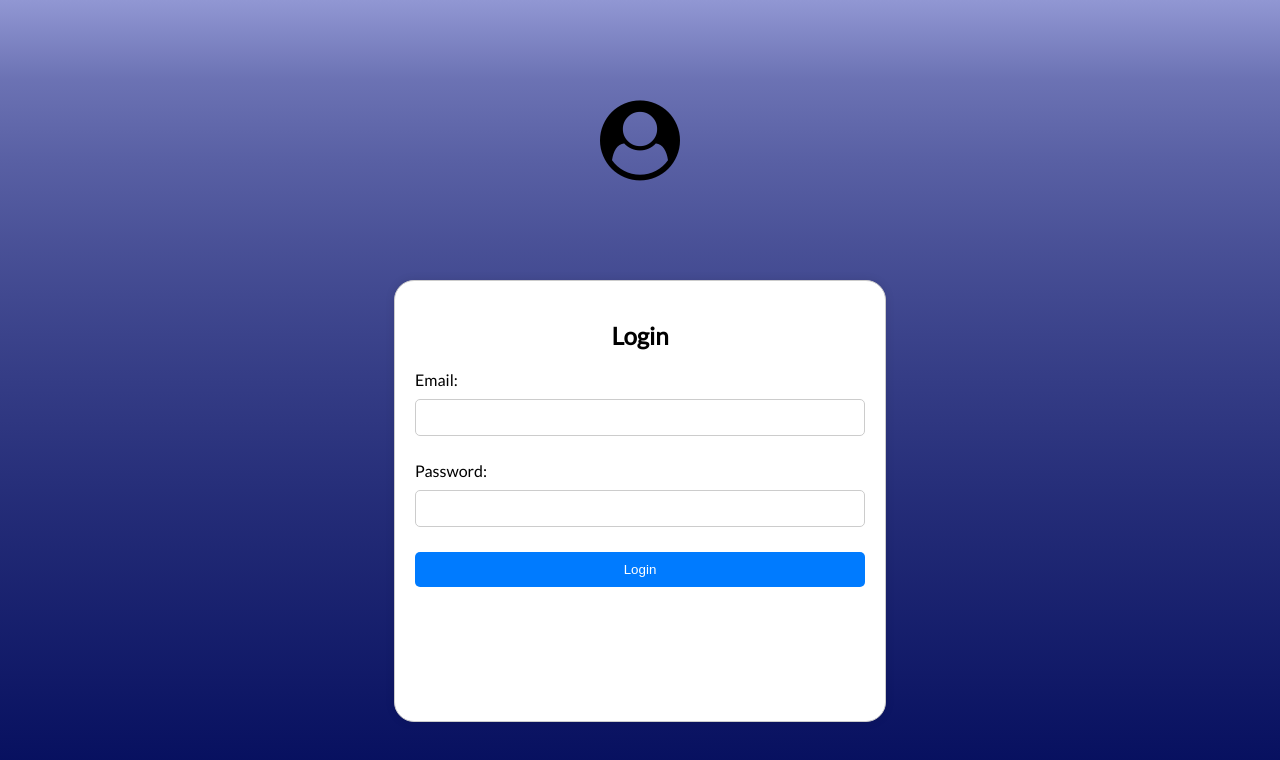
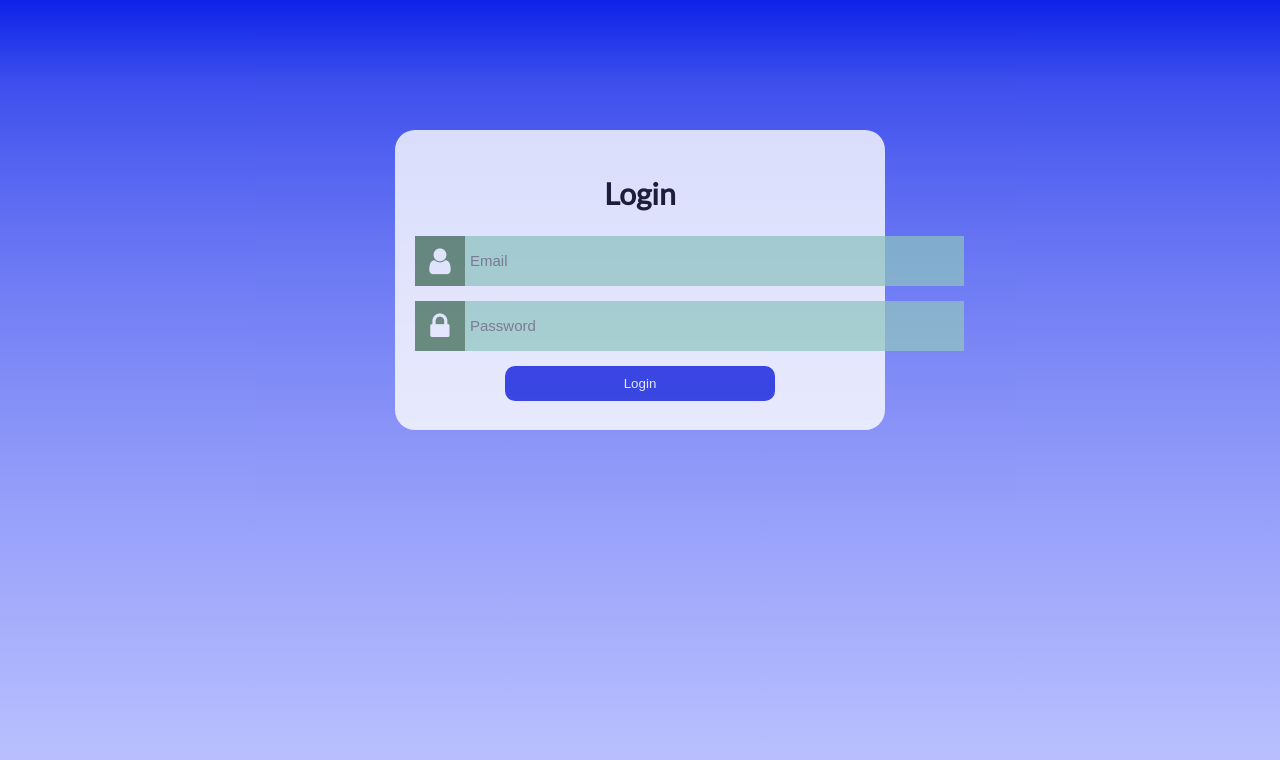
Before and after one commit to StrataLink/ScribeAI, a React (Create React App) app in the folder client/: page /login in a window 1280 px wide. Shown: the top 760 px of the page. Built offline with nearby package versions, Linux system fonts and the light colour scheme.

Commit message:
Login and Register Page DONE!!

```diff
--- a/client/src/pages/LoginPage.css
+++ b/client/src/pages/LoginPage.css
@@ -1,45 +1,51 @@
 .login-main{
-  background-color: #9197d3;
+  background-color: #010d8d;
   width: 100%;
   height: 100vh;
-  background: linear-gradient(#9197d3, 30%, #030C5C);
+  background: linear-gradient(#0017e6, 30%, #bcc2ff);
+  opacity: 95%;
   position: absolute;
   font-family: Lato;
+  color: black;
   }
 
-.userL{
+.user{
   align-items: center;
   text-align: center;
-  margin-top: 100px;
-  position: positio;
+  position: position;
+  display: flex;
 }
-.fa-user-circle{
-  font-size: 80px;
+
+.fa-user{
+  font-size: 30px;
   position: relative;
-  width: 80%;
+  background-color: rgba(48, 101, 45, 0.781);
+  padding: 10px;
+  color: white;
+  height: auto;
+  width: 30px;
 }
 
 .login-container {
     width: 450px;
-    height: 400px;
+    height: 260px;
     position: relative;
-    margin-top: 100px;
+    margin-top: 130px;
     margin-left: auto;
     margin-right: auto;
     padding: 20px;
-    border: 1px solid #ccc;
     border-radius: 20px;
-    box-shadow: 0 0 10px rgba(0, 0, 0, 0.1);
-    background-color: #fff;
+    background-color: white;
+    opacity: 80%
+   /* background-color: rgba(255, 255, 255, 0.553);
+     background-image: url("../images/background2.png");
+    box-shadow: 0px 10px 50px 40px rgba(74, 197, 148, 0.409);*/
   }
 
   .login-container h2 {
-    margin-bottom: 20px;
     text-align: center;
-  }
-
-  .form-groupL {
-    margin-bottom: 15px;
+    color: rgb(0, 0, 0);
+    font-size: 30px;
   }
 
   .form-groupL label {
@@ -47,21 +53,33 @@
   }
 
   .form-groupL input {
-    width: 95%;
-    margin-top: 10px;
-    padding: 10px;
-    border: 1px solid #ccc;
-    border-radius: 5px;
-    margin-bottom: 10px;
+    width: 234%;
+    height: 40px;
+    border:none;
+    color: rgb(255, 255, 255);
+    font-size: 15px;
+    padding: 5px;
+    background-color: #91d3afb8;
+  }
+  .spaceL{
+    margin-bottom: 15px;
   }
 
-  button[type="submit"] {
+  .buttL {
     display: block;
     width: 100%;
     padding: 15px;
-    background-color: #007bff;
-    color: #fff;
-    border: none;
+    color: rgba(68, 41, 165, 0.8);
     border-radius: 5px;
     cursor: pointer;
   }
+
+  .fa-lock{
+    font-size: 30px;
+    position: relative;
+    background-color: rgba(48, 101, 45, 0.781);
+    padding: 10px;
+    color: white;
+    height: auto;
+    width: 30px;
+  }
--- a/client/src/pages/LoginPage.jsx
+++ b/client/src/pages/LoginPage.jsx
@@ -16,29 +16,36 @@ function LoginPage() {
 
   return (
     <div className="login-main">
-      <div className="userL"><i className="fa fa-user-circle"></i></div>
       <div className="login-container">
         <h2>Login</h2>
         <form onSubmit={handleLogin}>
+        <div className="user">
+          <i className="fa fa-user"></i>
           <div className="form-groupL">
-            <label>Email:</label>
             <input
               type="email"
               value={email}
               onChange={e => setEmail(e.target.value)}
               required
+              placeholder="Email"
             />
+            </div>
           </div>
+          <div className="spaceL"></div>
+          <div className="user">
+            <i className="fa fa-lock"></i>
           <div className="form-groupL">
-            <label>Password:</label>
             <input
               type="password"
               value={password}
               onChange={e => setPassword(e.target.value)}
               required
+              placeholder="Password"
             />
+            </div>
           </div>
-          <button type="submit" onClick={() => navigate("/main")}>
+          <div className="spaceL"></div>
+          <button className="buttL" type="submit" onClick={() => navigate("/main")}>
             Login
           </button>
         </form>
--- a/client/src/pages/RegisterPage.css
+++ b/client/src/pages/RegisterPage.css
@@ -3,12 +3,13 @@
   width: 100%;
   height: 100vh;
   background: linear-gradient(#bcc2ff, 30%, #0017e6);
+  opacity: 95%;
   position: absolute;
   font-family: Lato;
 }
 
 .register-container {
-    max-width: 500px;
+    max-width: 450px;
     position: relative;
     margin-top: 100px;
     margin-left: auto;
@@ -18,6 +19,7 @@
     border-radius: 10px;
     box-shadow: 0 0 10px rgba(0, 0, 0, 0.1);
     background-color: #fff;
+    opacity: 80%;
   }
 
   .register-container h2 {
@@ -25,6 +27,32 @@
     text-align: center;
   }
 
+  .userR{
+    align-items: center;
+    text-align: center;
+    position: position;
+    display: flex;
+  }
+
+  .fa-envelope{
+    font-size: 30px;
+    position: relative;
+    background-color: rgba(48, 101, 45, 0.781);
+    padding: 10px;
+    color: white;
+    height: auto;
+    width: 30px;
+  }
+
+  .fa-unlock-alt{
+    font-size: 30px;
+    position: relative;
+    background-color: rgba(48, 101, 45, 0.781);
+    padding: 10px;
+    color: white;
+    height: auto;
+    width: 30px;
+  }
   .form-groupR {
     margin-bottom: 15px;
   }
@@ -35,19 +63,26 @@
   }
 
   .form-groupR input {
-    width: 95%;
-    padding: 10px;
-    border: 1px solid #ccc;
-    border-radius: 5px;
+    margin-top: 15px;
+    width: 234%;
+    height: 40px;
+    border:none;
+    color: rgb(255, 255, 255);
+    font-size: 15px;
+    padding: 5px;
+    background-color: #91d3afb8;
   }
 
   button[type="submit"] {
     display: block;
-    width: 100%;
+    width: 60%;
     padding: 10px;
-    background-color: #007bff;
+    background-color: #1e2bdd;
     color: #fff;
     border: none;
-    border-radius: 5px;
+    border-radius: 10px;
     cursor: pointer;
+    margin-left: auto;
+    margin-right: auto;
+    margin-top: 10px;
   }
--- a/client/src/pages/RegisterPage.jsx
+++ b/client/src/pages/RegisterPage.jsx
@@ -18,32 +18,41 @@ function RegisterPage() {
     <div className="register-container">
       <h2>Register</h2>
       <form onSubmit={handleRegister}>
+        <div className="userR">
+          <i className="fa fa-envelope"></i>
         <div className="form-groupR">
-          <label>Email:</label>
           <input
             type="email"
             value={email}
             onChange={e => setEmail(e.target.value)}
             required
+            placeholder="Email"
           />
         </div>
+        </div>
+        <div className="userR">
+          <i className="fa fa fa-unlock-alt"></i>
         <div className="form-groupR">
-          <label>Password:</label>
           <input
             type="password"
             value={password}
             onChange={e => setPassword(e.target.value)}
             required
+            placeholder="Password"
           />
         </div>
+        </div>
+        <div className="userR">
+          <i className="fa fa-lock"></i>
         <div className="form-groupR">
-          <label>Confirm Password:</label>
           <input
             type="password"
             value={confirmPassword}
             onChange={e => setConfirmPassword(e.target.value)}
             required
+            placeholder="Confirm Password"
           />
+        </div>
         </div>
         <button type="submit" onClick={() => navigate("/login")}>
           Register
```
